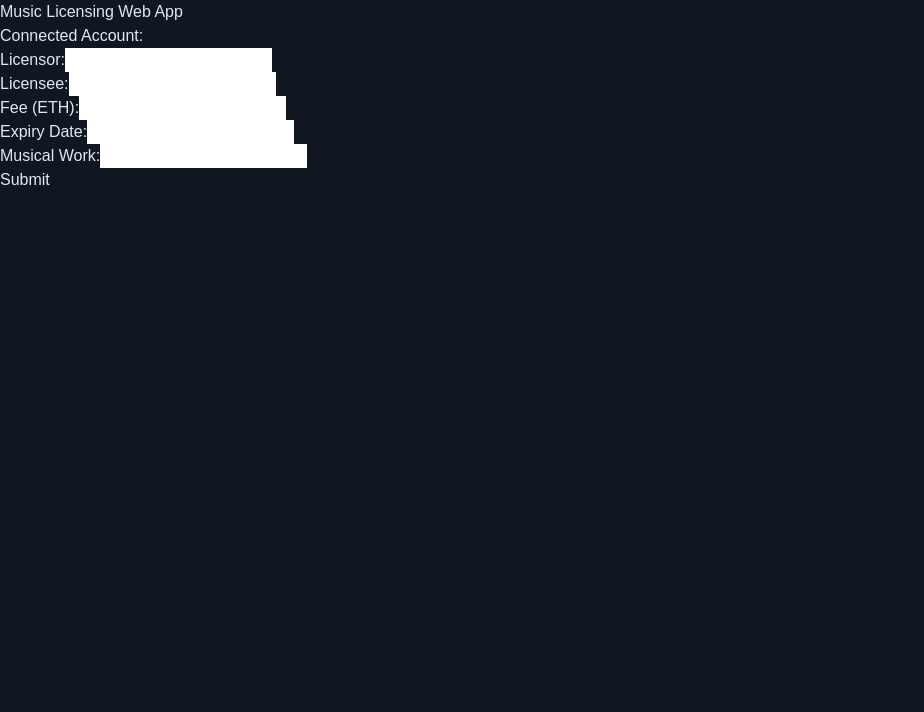
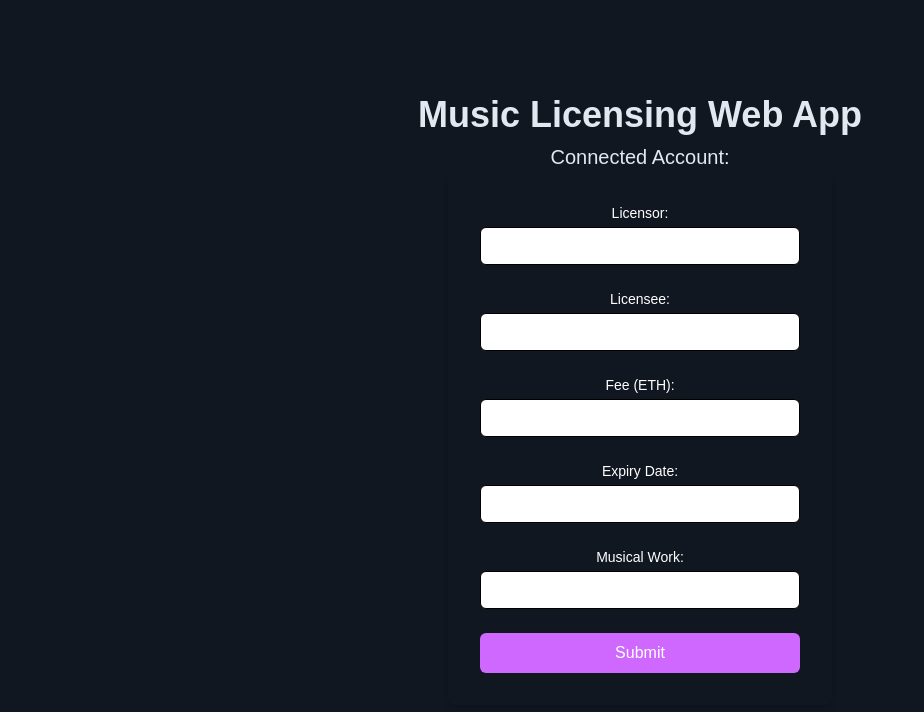
Before and after one commit to NeoZ666/Musichain, a React (Create React App) app in the folder webapp/: page /contract in a window 1280 px wide. Shown: the top 712 px of the page, without its empty margins (0-924 px from the left). Built offline with nearby package versions, Linux system fonts and the light colour scheme.

Commit message:
Styled the contract form

```diff
--- a/webapp/src/components/solidity/AppForm.js
+++ b/webapp/src/components/solidity/AppForm.js
@@ -1,12 +1,13 @@
-import React, { useState } from 'react';
+import React, { useState } from "react";
+import toast from 'react-hot-toast'
 
 const AppForm = ({ onSubmit }) => {
   const [formData, setFormData] = useState({
-    licensor: '',
-    licensee: '',
-    fee: '',
-    expiryDate: '',
-    musicalWork: '',
+    licensor: "",
+    licensee: "",
+    fee: "",
+    expiryDate: "",
+    musicalWork: "",
   });
 
   const handleChange = (e) => {
@@ -17,37 +18,78 @@ const AppForm = ({ onSubmit }) => {
   const handleSubmit = (e) => {
     e.preventDefault();
     onSubmit(formData);
+
+    toast.success('Transaction successful');
   };
 
   return (
+    <div className="flex items-center justify-center bg-gray-900">
+      <div className="bg-opacity-25 bg-blur w-96 p-8 rounded-md shadow-md">
         <form onSubmit={handleSubmit}>
-      <label>
+          <label className="block text-sm font-medium text-white">
             Licensor:
-        <input type="text" name="licensor" value={formData.licensor} onChange={handleChange} />
+            <input
+              className="text-black mt-1 p-2 w-full border rounded-md"
+              type="text"
+              name="licensor"
+              value={formData.licensor}
+              onChange={handleChange}
+            />
           </label>
           <br />
-      <label>
+          <label className="block text-sm font-medium text-white">
             Licensee:
-        <input type="text" name="licensee" value={formData.licensee} onChange={handleChange} />
+            <input
+              className="text-black mt-1 p-2 w-full border rounded-md"
+              type="text"
+              name="licensee"
+              value={formData.licensee}
+              onChange={handleChange}
+            />
           </label>
           <br />
-      <label>
+          <label className="block text-sm font-medium text-white">
             Fee (ETH):
-        <input type="text" name="fee" value={formData.fee} onChange={handleChange} />
+            <input
+              className="text-black mt-1 p-2 w-full border rounded-md"
+              type="text"
+              name="fee"
+              value={formData.fee}
+              onChange={handleChange}
+            />
           </label>
           <br />
-      <label>
+          <label className="block text-sm font-medium text-white">
             Expiry Date:
-        <input type="text" name="expiryDate" value={formData.expiryDate} onChange={handleChange} />
+            <input
+              className="text-black mt-1 p-2 w-full border rounded-md"
+              type="text"
+              name="expiryDate"
+              value={formData.expiryDate}
+              onChange={handleChange}
+            />
           </label>
           <br />
-      <label>
+          <label className="block text-sm font-medium text-white">
             Musical Work:
-        <input type="text" name="musicalWork" value={formData.musicalWork} onChange={handleChange} />
+            <input
+              className="text-black mt-1 p-2 w-full border rounded-md"
+              type="text"
+              name="musicalWork"
+              value={formData.musicalWork}
+              onChange={handleChange}
+            />
           </label>
           <br />
-      <button type="submit">Submit</button>
+          <button
+            type="submit"
+            className="w-full bg-blue-500 text-white p-2 rounded-md hover:bg-blue-600 bg-lavender"
+          >
+            Submit
+          </button>
         </form>
+      </div>
+    </div>
   );
 };
 
--- a/webapp/src/components/solidity/Solidity.js
+++ b/webapp/src/components/solidity/Solidity.js
@@ -2,6 +2,7 @@ import React, { useState, useEffect } from "react";
 import Web3 from "web3";
 import MusicLicensingContract from "../../MusicLicensingContract.json";
 import AppForm from "./AppForm";
+
 
 const contractAddress = "0x0F8f0C4B2e66f3C2b682CA1BCdF35d9d0f324729";
 const contractABI = MusicLicensingContract.abi;
@@ -66,14 +67,13 @@ function Solidity() {
   };
 
   return (
-    <div>
-      <h1>Music Licensing Web App</h1>
-      <p>Connected Account: {account}</p>
+    <div className="mx-5 min-h-screen flex flex-wrap text-center flex-col justify-center items-center">
+      <h1 className="text-3xl md:text-4xl font-bold">Music Licensing Web App</h1>
+      <p className="text-xl mt-2">Connected Account: {account}</p>
       <AppForm onSubmit={handleFormSubmit} />
       {transactionResult && (
-        <div>
-          <h3>Transaction Result:</h3>
-          <p>{transactionResult}</p>
+        <div className="text-xl md:text-2xl">
+          <span className="font-bold">{transactionResult}</span>
         </div>
       )}
     </div>
--- a/webapp/src/pages/Upload.jsx
+++ b/webapp/src/pages/Upload.jsx
@@ -12,7 +12,7 @@ const Upload = () => {
   const [formData, setFormData] = useState({
     songName: "",
     songDesc: "",
-    songFile: "", // Initialize songFile as null,
+    songFile: "",
     songTrack: "",
   });
 
```
Lines whose indentation alone changed are shown as unchanged.
